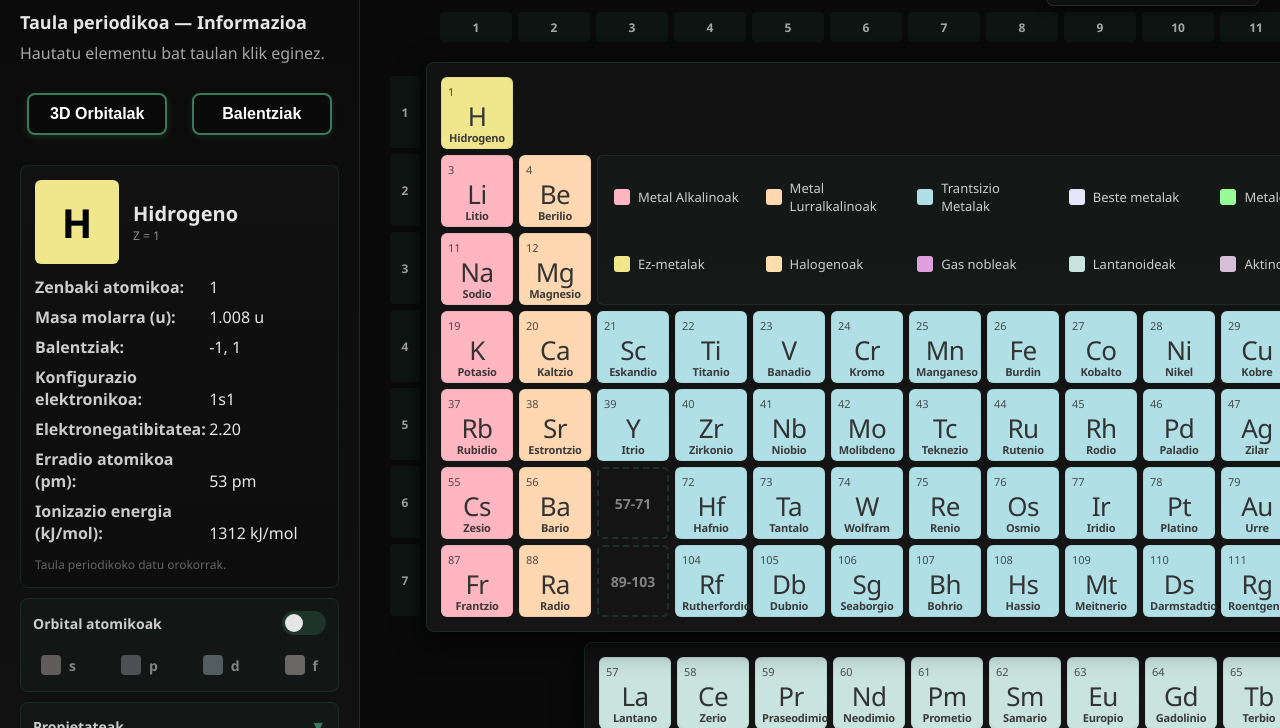
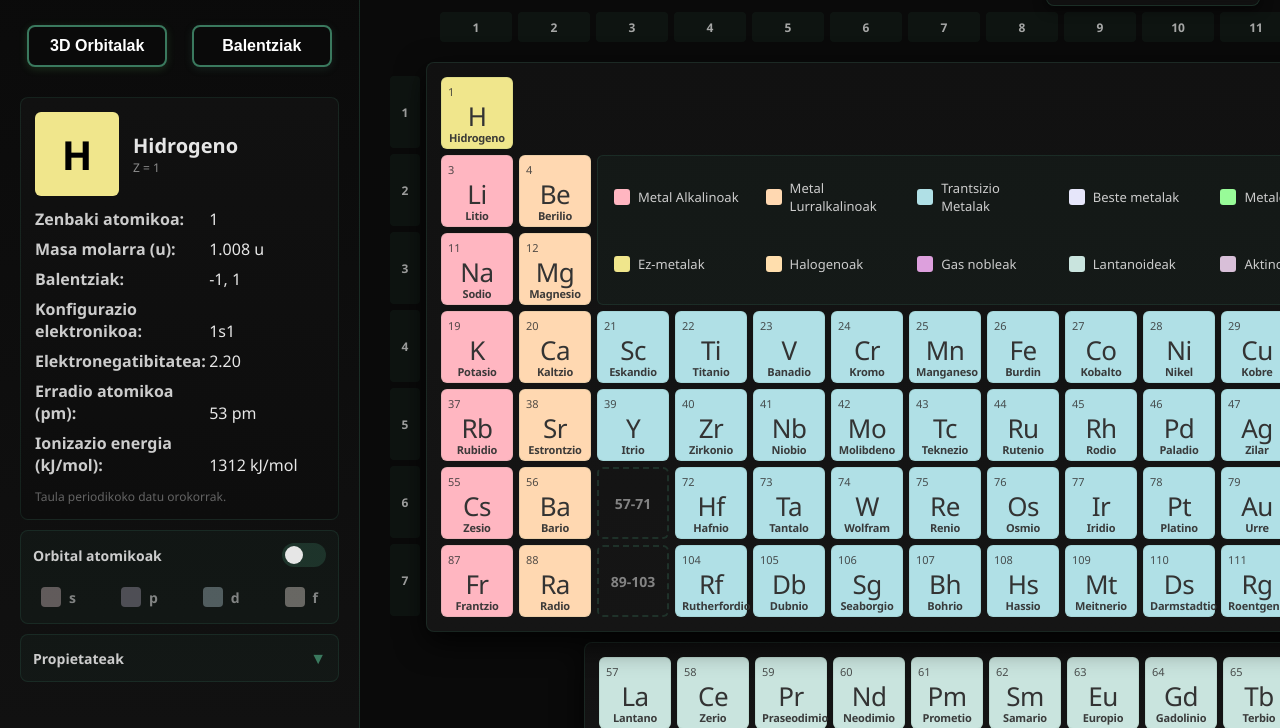
Before and after one commit to Mikelikoptero/TaulaPeriodikoa, a plain HTML site: page index.html in a window 1280 px wide. Shown: the part 72-800 px from the top of the page. Drawn offline with Linux system fonts and the light colour scheme; a web font is replaced by a local one.

Commit message:
Update index.html

```diff
--- a/index.html
+++ b/index.html
@@ -1060,9 +1060,6 @@ body{margin:0;font-family:Segoe UI, Roboto, Helvetica, Arial, sans-serif;backgro
   <aside class="panel">
     <!-- Título ONDDI AKADEMIA - CON FUENTE ARISTA 2.0 ALTERNATE -->
     <div class="onddi-title">ONDDI AKADEMIA</div>
-
-    <h1>Taula periodikoa — Informazioa</h1>
-    <p>Hautatu elementu bat taulan klik eginez.</p>
 
     <!-- Contenedor para botones 3D y Balentziak -->
     <div class="button-container">
```
